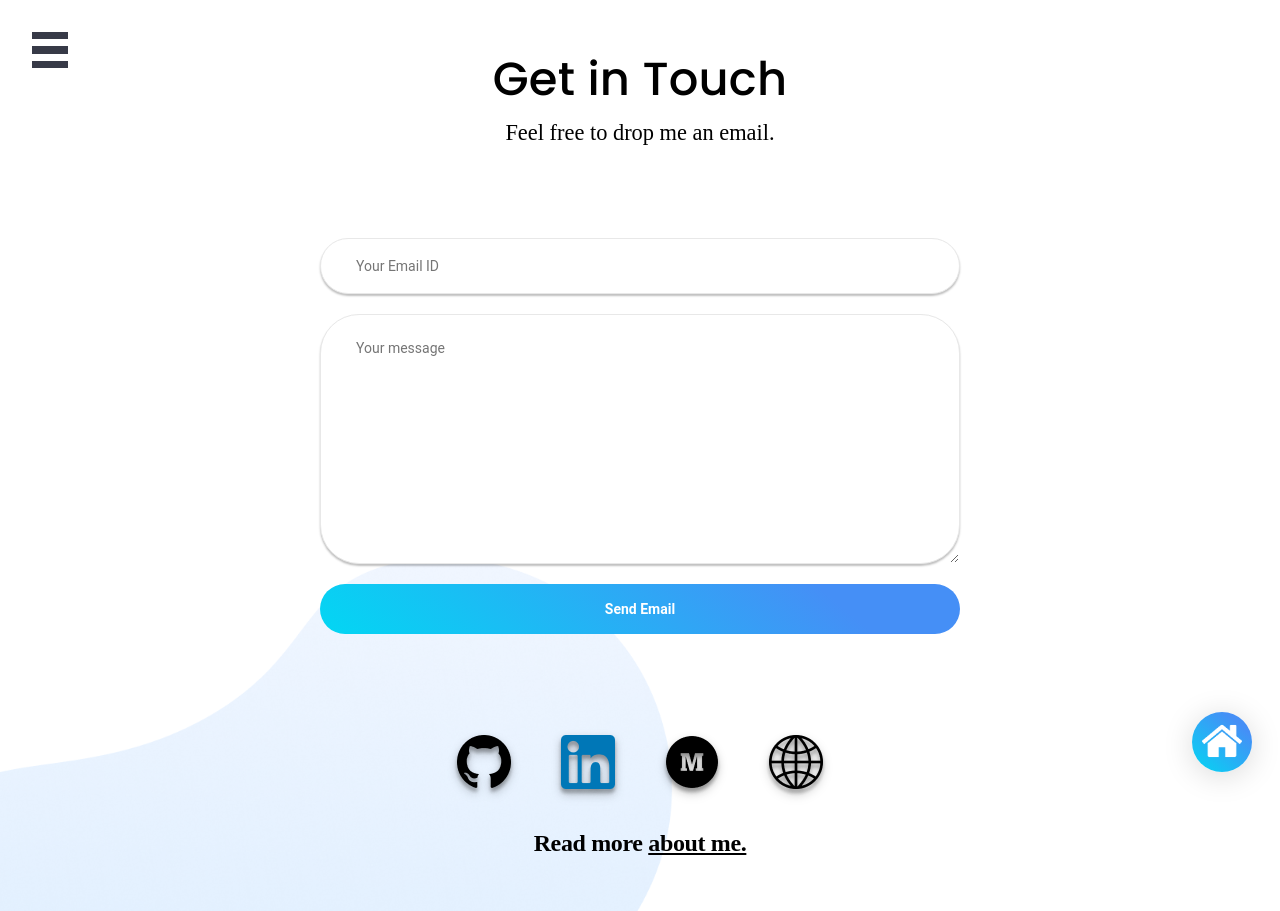
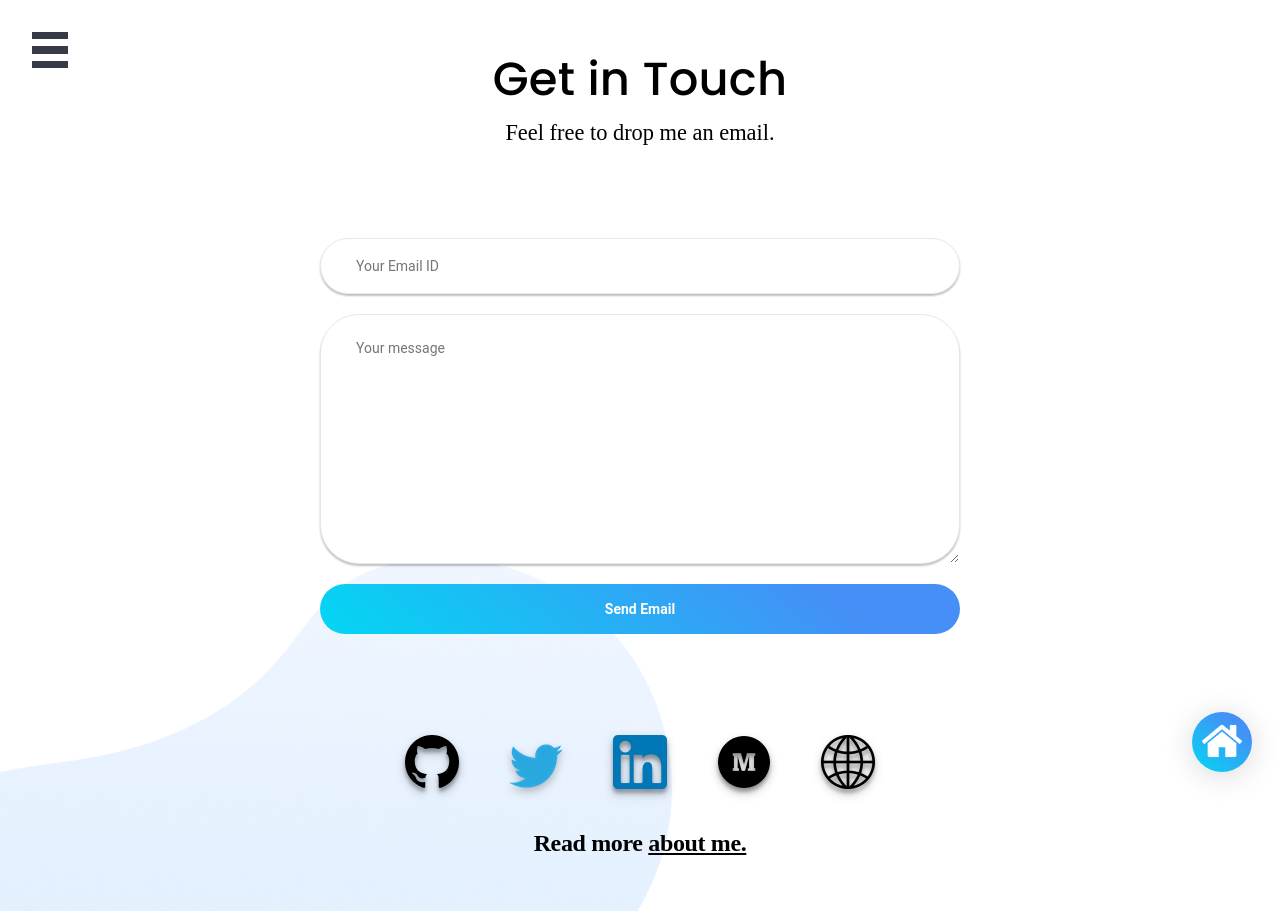
Before and after one commit to khushi-saxena/portfolio, a React (Create React App) app: page /#/contact in a window 1280 px wide. Built offline with nearby package versions, Linux system fonts and the light colour scheme.

Commit message:
Twitter account added

```diff
--- a/src/components/Contact/Contact.jsx
+++ b/src/components/Contact/Contact.jsx
@@ -7,6 +7,7 @@ import github from './../../assets/gh.png';
 import linkedin from './../../assets/li.png';
 import medium from './../../assets/me.png';
 import web from './../../assets/web.png';
+import twitter from './../../assets/twitter.png';
 
 
 
@@ -42,6 +43,9 @@ const Contact = () => {
               <img src={github} alt="social"/>
           </a>
           <a href="https://www.linkedin.com/in/khushi321/" className="social-icon">
+              <img src={twitter} alt="social"/>
+          </a>
+          <a href="https://twitter.com/khushi_321" className="social-icon">
               <img src={linkedin} alt="social"/>
           </a>
           <a href="https://khushi321.medium.com/" className="social-icon">
```
Also changed, not shown: src/assets/twitter.png (added).
